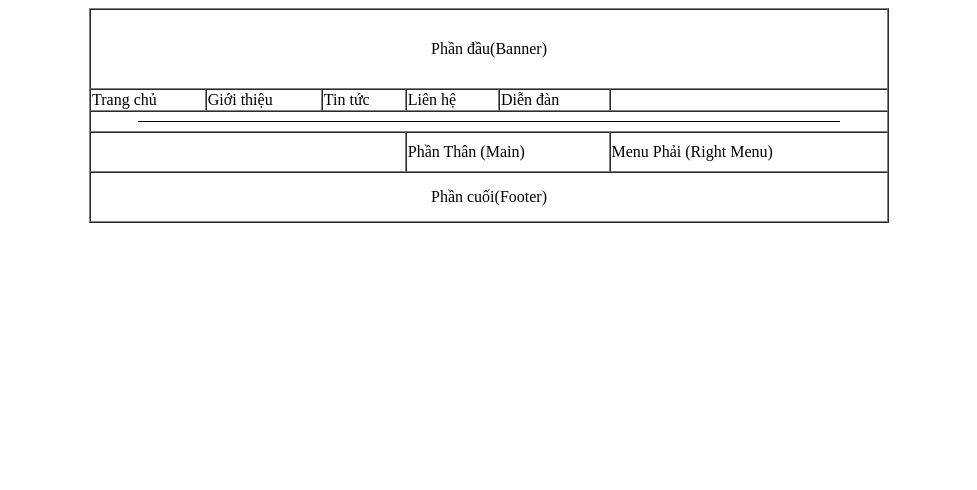
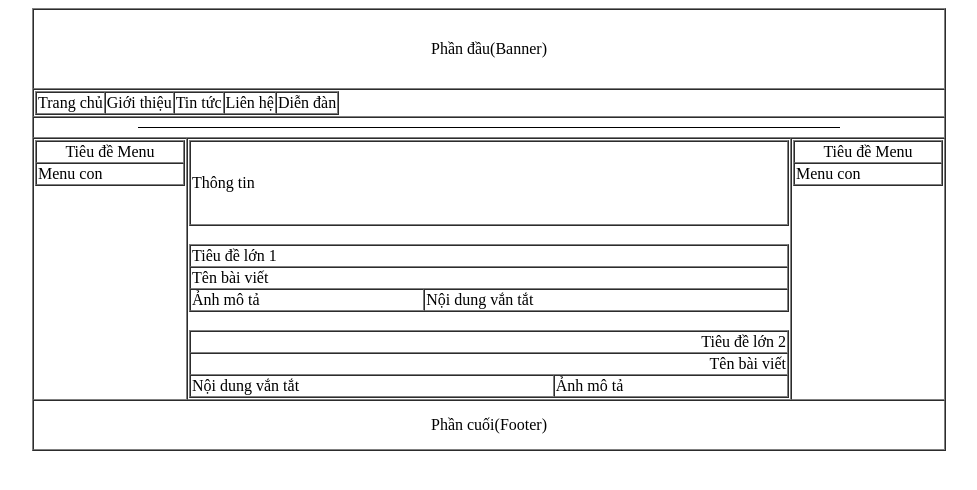
Before and after one commit to tuananh09/Web34, a plain HTML site: page homework/Ex_2/Bai3.html in a window 1280 px wide. Shown: the whole page, without its empty margins (151-1128 px from the left). Drawn offline with Linux system fonts and the light colour scheme.

Commit message:
bai ve nha buoi 2

```diff
--- a/homework/Ex_2/Bai3.html
+++ b/homework/Ex_2/Bai3.html
@@ -8,35 +8,92 @@
 <body>
 	<table align="center" cellspacing="0px" border="1" width="800px">
 		<tr height="80px">
-			<td align="center" colspan="12">Phần đầu(Banner)</td>
+			<td align="center" colspan="3">Phần đầu(Banner)</td>
 		</tr>
 
-		<tr align="left">
+		<tr>
+			<td colspan="3">
+				<table border="#fff" cellspacing="0px">
+					<tr>
 						<td>Trang chủ</td>
 						<td>Giới thiệu</td>
 						<td>Tin tức</td>
 						<td>Liên hệ</td>
 						<td>Diễn đàn</td>
-			<td colspan="7"></td>
-
+					</tr>
+				</table>
+			</td>
 		</tr>
 
 		<tr>
-			<td colspan="12">
+			<td colspan="3">
 				<hr size="1px" width="700px" color="black">
 			</td>
 		</tr>
 
-		<tr height="40px">
-			<td colspan="3"></td>
-			<td colspan="6">Phần Thân (Main)</td>
-			<td colspan="3">Menu Phải (Right Menu)</td>
+		<tr>
+			<td valign="top">
+				<table border="#fff" cellspacing="0px" width="150px">
+					<tr>
+						<td align="center">Tiêu đề Menu</td>
+					</tr>
+					<tr>
+						<td>Menu con</td>
+					</tr>
+				</table>
+			</td>
+
+			<td>
+				<table width="600px" border="#fff" cellspacing="0px">
+					<tr>
+						<td colspan="3" height="80px">Thông tin</td>
+					</tr>
+				</table><br>
+
+				<table width="600px" border="#fff" cellspacing="0px">
+					<tr>
+						<td colspan="3">Tiêu đề lớn 1</td>
+					</tr>
+					<tr>
+						<td colspan="3">Tên bài viết</td>
+					</tr>
+					<tr>
+						<td>Ảnh mô tả</td>
+						<td colspan="2">Nội dung vắn tắt</td>
+					</tr>
+				</table><br>
+
+				<table width="600px" border="#fff" cellspacing="0px">
+					<tr align="right">
+						<td colspan="3">Tiêu đề lớn 2</td>
+					</tr>
+
+					<tr align="right">
+						<td colspan="3">Tên bài viết</td>
+					</tr>
+
+					<tr>
+						<td colspan="2">Nội dung vắn tắt</td>
+						<td>Ảnh mô tả</td>
+					</tr>
+				</table>
+			</td>
+
+			<td valign="top">
+				<table border="#fff" cellspacing="0px" width="150px">
+					<tr>
+						<td align="center">Tiêu đề Menu</td>
+					</tr>
+					<tr>
+						<td>Menu con</td>
+					</tr>
+				</table>
+			</td>
 		</tr>
 
 		<tr height="50px">
-			<td align="center" colspan="12">Phần cuối(Footer)</td>
+			<td colspan="3" align="center" >Phần cuối(Footer)</td>
 		</tr>
 	</table>
-
 </body>
 </html>
```
Also changed, not shown: homework/Ex_2/bai4.html (+6 -4 lines), homework/Ex_2/bai5.html (added, +168 -0 lines), homework/Ex_2/images/img1.gif (added), homework/Ex_2/images/img2.gif (added), homework/Ex_2/images/img3.gif (added), homework/Ex_2/images/img4.gif (added), homework/Ex_2/images/img5.gif (added), homework/Ex_2/images/main.gif (added), homework/Ex_2/images/main_bar_left.gif (added), homework/Ex_2/images/main_bar_right.gif (added), homework/Ex_2/images/menu_bar.gif (added), homework/Ex_2/images/offline.gif (added), homework/Ex_2/images/online.gif (added). Lines whose indentation alone changed are shown as unchanged.
